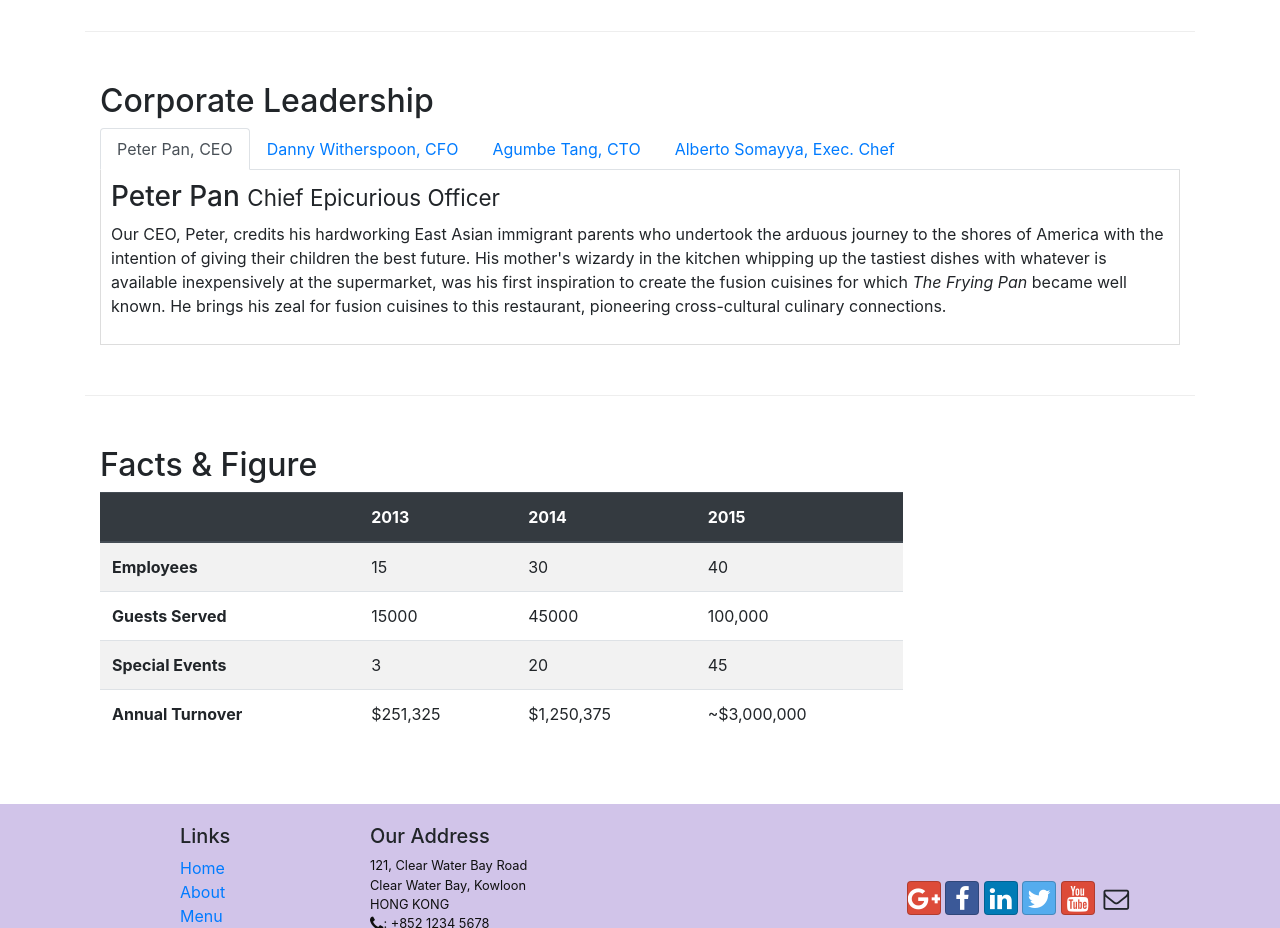
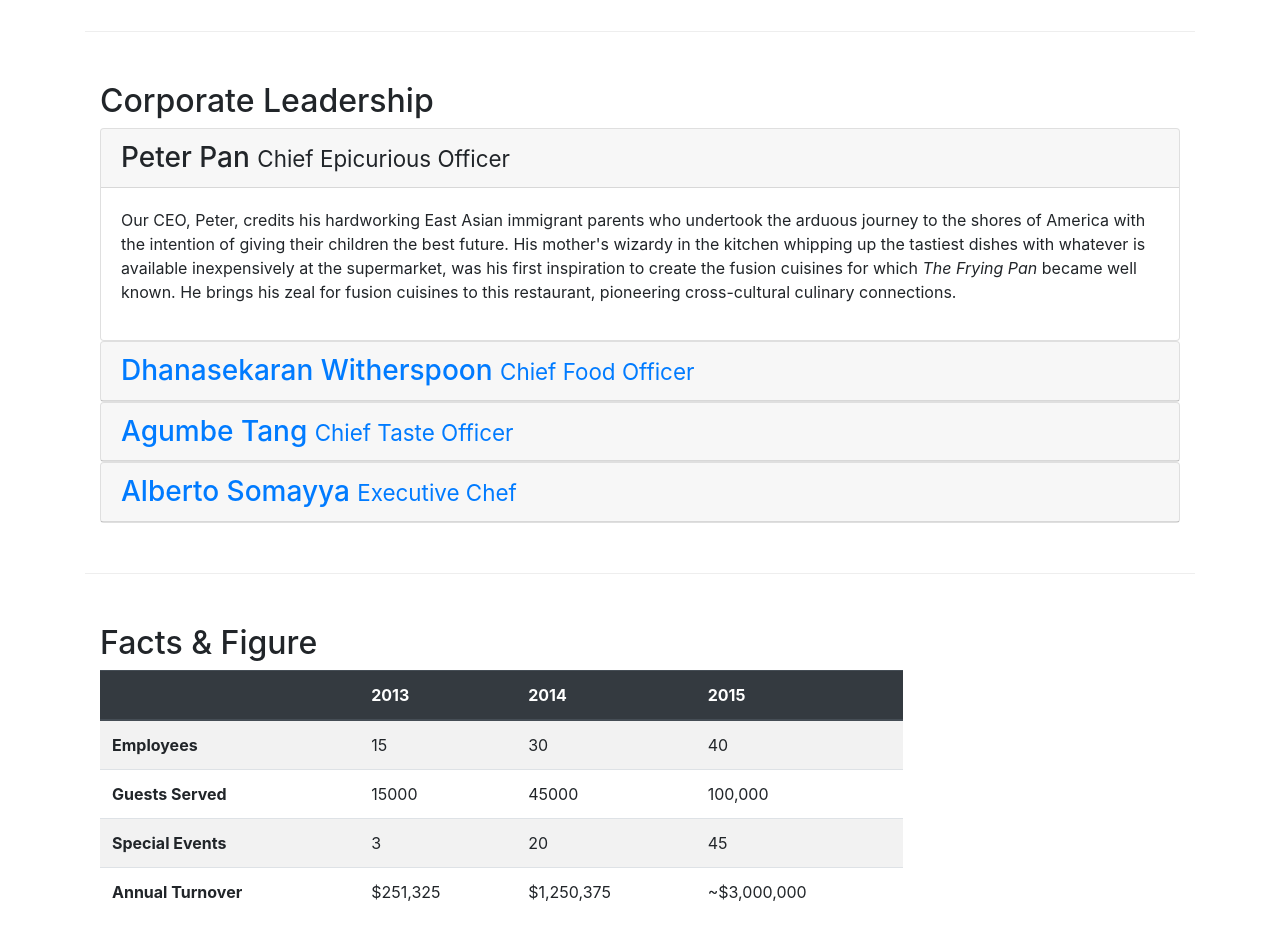
Before and after one commit to SilverWind96/SilverWind96.github.io, a website: page aboutus.html in a window 1280 px wide. Shown: the part 940-1868 px from the top of the page. Drawn offline with nearby package versions, Linux system fonts and the light colour scheme.

Commit message:
accordion

```diff
--- a/aboutus.html
+++ b/aboutus.html
@@ -153,92 +153,116 @@
       <div class="row row-content">
         <div class="col">
           <h2>Corporate Leadership</h2>
-          <ul class="nav nav-tabs">
-            <li class="nav-item">
-              <a
-                class="nav-link active"
-                href="#peter"
-                role="tab"
-                data-toggle="tab"
-                >Peter Pan, CEO</a
-              >
-            </li>
-            <li class="nav-item">
-              <a class="nav-link" href="#danny" role="tab" data-toggle="tab"
-                >Danny Witherspoon, CFO</a
-              >
-            </li>
-            <li class="nav-item">
-              <a class="nav-link" href="#agumbe" role="tab" data-toggle="tab"
-                >Agumbe Tang, CTO</a
-              >
-            </li>
-            <li class="nav-item">
-              <a class="nav-link" href="#alberto" role="tab" data-toggle="tab"
-                >Alberto Somayya, Exec. Chef</a
-              >
-            </li>
-          </ul>
-          <div class="tab-content">
-            <div role="tabpanel" class="tab-pane fade show active" id="peter">
-              <h3>
+
+          <div id="accordion">
+            <div class="card">
+              <div class="card-header" role="tab" id="peterhead">
+                <h3 class="mb-0">
+                  <a data-toggle="collapse" data-target="#peter">
                     Peter Pan
                     <small>Chief Epicurious Officer</small>
+                  </a>
                 </h3>
+              </div>
+              <div class="collapse show" id="peter" data-parent="#accordion">
+                <div class="card-body">
                   <p class="d-none d-sm-block">
                     Our CEO, Peter, credits his hardworking East Asian immigrant
                     parents who undertook the arduous journey to the shores of
                     America with the intention of giving their children the best
                     future. His mother's wizardy in the kitchen whipping up the
-                tastiest dishes with whatever is available inexpensively at the
-                supermarket, was his first inspiration to create the fusion
-                cuisines for which
-                <em>The Frying Pan</em> became well known. He brings his zeal
-                for fusion cuisines to this restaurant, pioneering
+                    tastiest dishes with whatever is available inexpensively at
+                    the supermarket, was his first inspiration to create the
+                    fusion cuisines for which
+                    <em>The Frying Pan</em> became well known. He brings his
+                    zeal for fusion cuisines to this restaurant, pioneering
                     cross-cultural culinary connections.
                   </p>
                 </div>
-            <div role="tabpanel" class="tab-pane fade" id="danny">
-              <h3>
+              </div>
+            </div>
+
+            <div class="card">
+              <div class="card-header" role="tab" id="dannyhead">
+                <h3 class="mb-0">
+                  <a
+                    class="collapsed"
+                    data-toggle="collapse"
+                    data-target="#danny"
+                  >
                     Dhanasekaran Witherspoon <small>Chief Food Officer</small>
+                  </a>
                 </h3>
+              </div>
+              <div class="collapse" id="danny" data-parent="#accordion">
+                <div class="card-body">
                   <p class="d-none d-sm-block">
                     Our CFO, Danny, as he is affectionately referred to by his
-                colleagues, comes from a long established family tradition in
-                farming and produce. His experiences growing up on a farm in the
-                Australian outback gave him great appreciation for varieties of
-                food sources. As he puts it in his own words,
+                    colleagues, comes from a long established family tradition
+                    in farming and produce. His experiences growing up on a farm
+                    in the Australian outback gave him great appreciation for
+                    varieties of food sources. As he puts it in his own words,
                     <em
                       >Everything that runs, wins, and everything that stays,
                       pays!</em
                     >
                   </p>
                 </div>
+              </div>
+            </div>
 
-            <div role="tabpanel" class="tab-pane fade" id="agumbe">
-              <h3>Agumbe Tang <small>Chief Taste Officer</small></h3>
+            <div class="card">
+              <div class="card-header" role="tab" id="agumbehead">
+                <h3 class="mb-0">
+                  <a
+                    class="collapsed"
+                    data-toggle="collapse"
+                    data-target="#agumbe"
+                  >
+                    Agumbe Tang <small>Chief Taste Officer</small>
+                  </a>
+                </h3>
+              </div>
+              <div class="collapse" id="agumbe" data-parent="#accordion">
+                <div class="card-body">
                   <p class="d-none d-sm-block">
-                Blessed with the most discerning gustatory sense, Agumbe, our
-                CTO, personally ensures that every dish that we serve meets his
-                exacting tastes. Our chefs dread the tongue lashing that ensues
-                if their dish does not meet his exacting standards. He lives by
-                his motto,
+                    Blessed with the most discerning gustatory sense, Agumbe,
+                    our CTO, personally ensures that every dish that we serve
+                    meets his exacting tastes. Our chefs dread the tongue
+                    lashing that ensues if their dish does not meet his exacting
+                    standards. He lives by his motto,
                     <em>You click only if you survive my lick.</em>
                   </p>
                 </div>
+              </div>
+            </div>
 
-            <div role="tabpanel" class="tab-pane fade" id="alberto">
-              <h3>Alberto Somayya <small>Executive Chef</small></h3>
+            <div class="card">
+              <div class="card-header" role="tab" id="albertohead">
+                <h3 class="mb-0">
+                  <a
+                    class="collapsed"
+                    data-toggle="collapse"
+                    data-target="#alberto"
+                  >
+                    Alberto Somayya <small>Executive Chef</small>
+                  </a>
+                </h3>
+              </div>
+              <div class="collapse" id="alberto" data-parent="#accordion">
+                <div class="card-body">
                   <p class="d-none d-sm-block">
-                Award winning three-star Michelin chef with wide International
-                experience having worked closely with whos-who in the culinary
-                world, he specializes in creating mouthwatering Indo-Italian
-                fusion experiences. He says,
+                    Award winning three-star Michelin chef with wide
+                    International experience having worked closely with whos-who
+                    in the culinary world, he specializes in creating
+                    mouthwatering Indo-Italian fusion experiences. He says,
                     <em
-                  >Put together the cuisines from the two craziest cultures, and
-                  you get a winning hit! Amma Mia!</em
+                      >Put together the cuisines from the two craziest cultures,
+                      and you get a winning hit! Amma Mia!</em
                     >
                   </p>
+                </div>
+              </div>
             </div>
           </div>
         </div>
```
Lines whose indentation alone changed are shown as unchanged.
